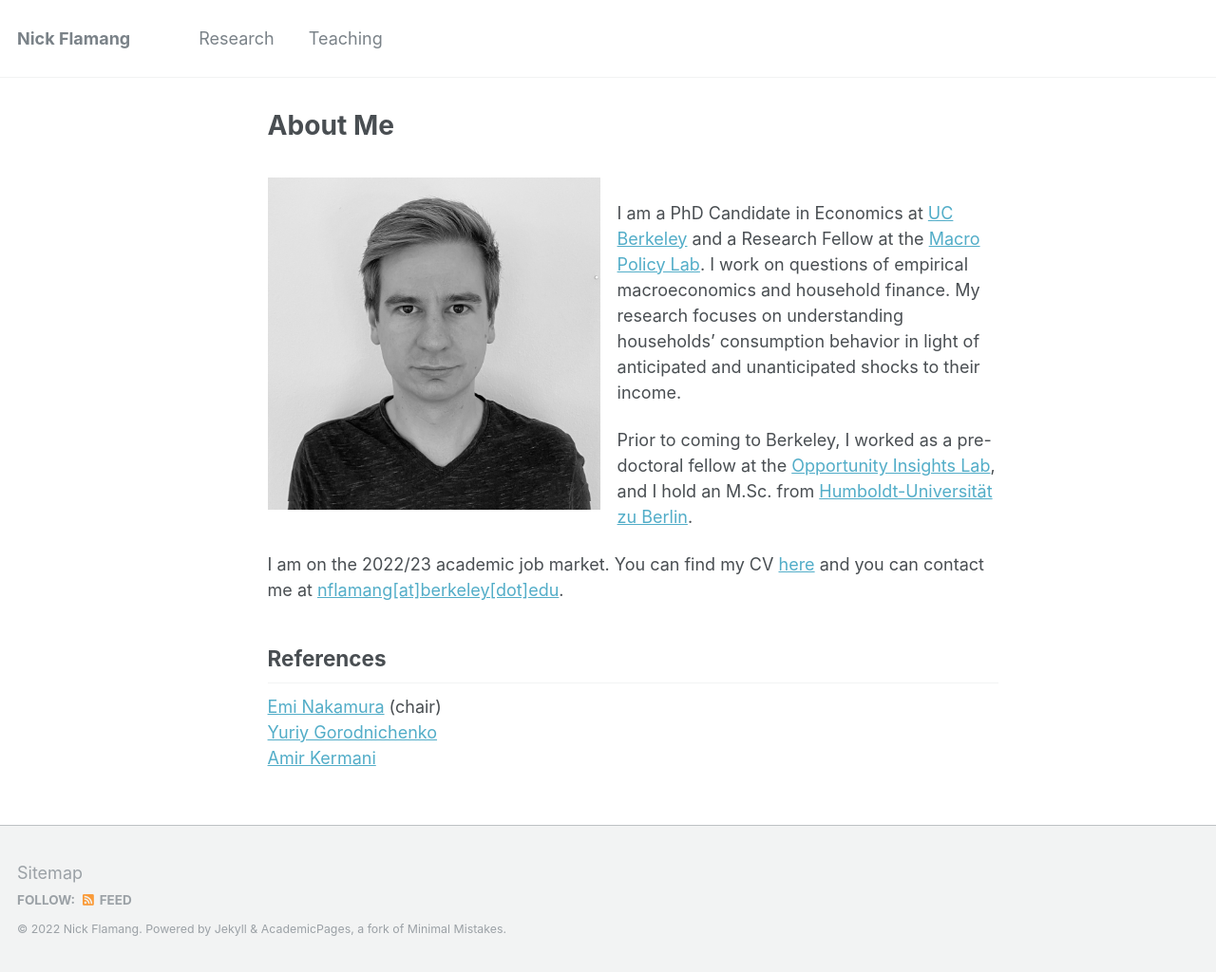
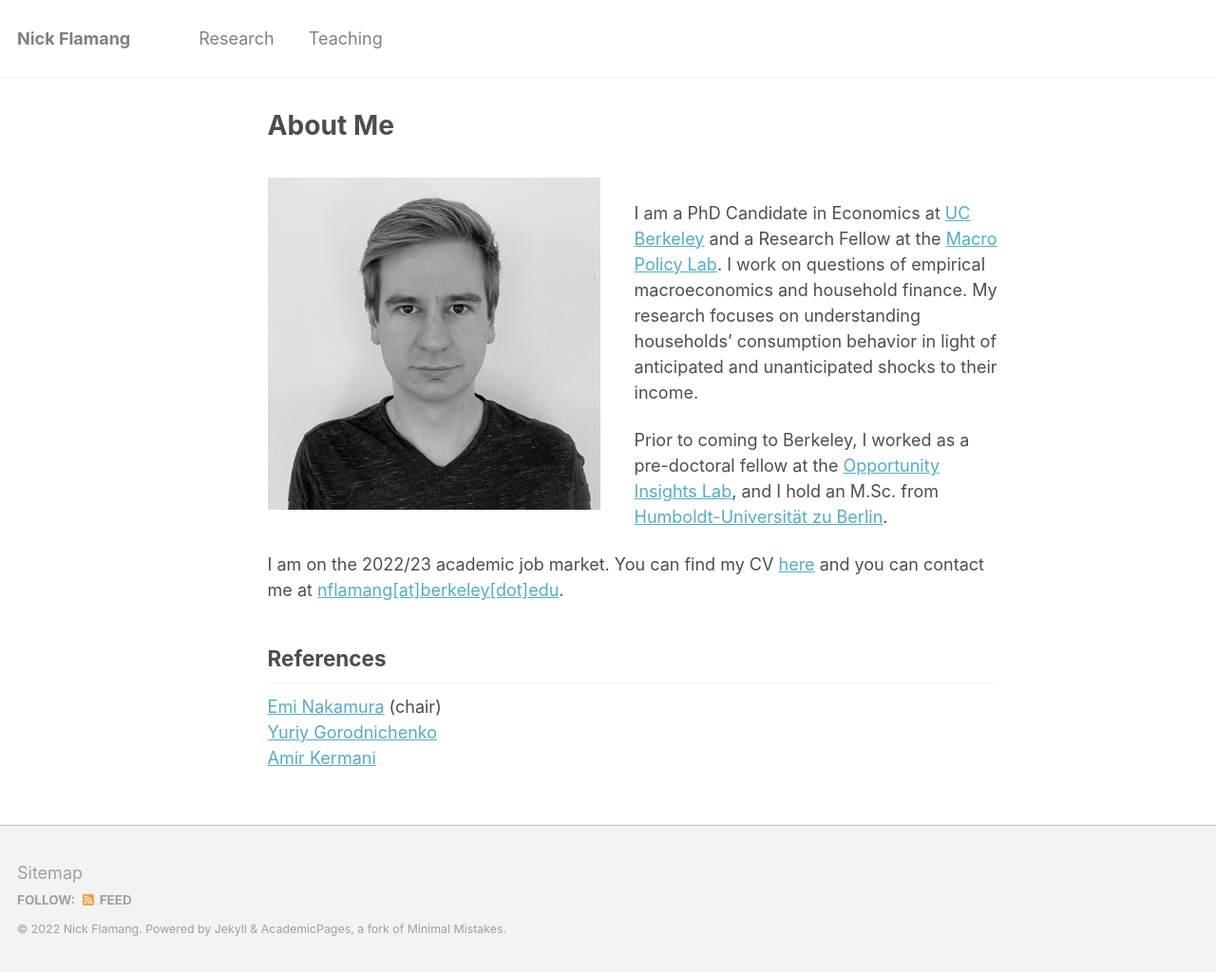
Before and after one commit to nickflamang/nickflamang.github.io, a Jekyll site: the page built from test_index.md, in a window 1280 px wide. Shown: the whole page at 95% size. Built offline with Jekyll 4.4.1, drawn with Linux system fonts in a browser that asks for light colours.

Commit message:
Update test_index.md

```diff
--- a/test_index.md
+++ b/test_index.md
@@ -4,7 +4,7 @@ author_profile: false
 ---
 
 <br />
-<img align="left" width="350" style="vertical-align:left;margin-right: 1em" src="{{ site.url }}/images/nick_website.jpg" alt="A photo of Nick Flamang">
+<img align="left" width="350" style="vertical-align:left;margin-right: 2em" src="{{ site.url }}/images/nick_website.jpg" alt="A photo of Nick Flamang">
 
 I am a PhD Candidate in Economics at [UC Berkeley](https://www.econ.berkeley.edu/) and a Research Fellow at the [Macro Policy Lab](https://www.macropolicylab.org/). I work on questions of empirical macroeconomics and household finance. My research focuses on understanding households' consumption behavior in light of anticipated and unanticipated shocks to their income.
 
```
